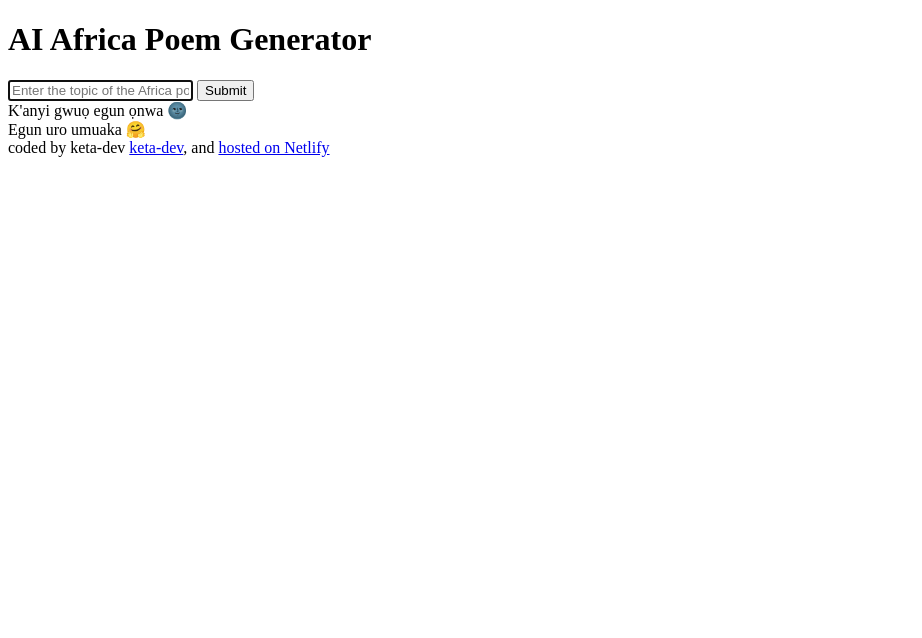
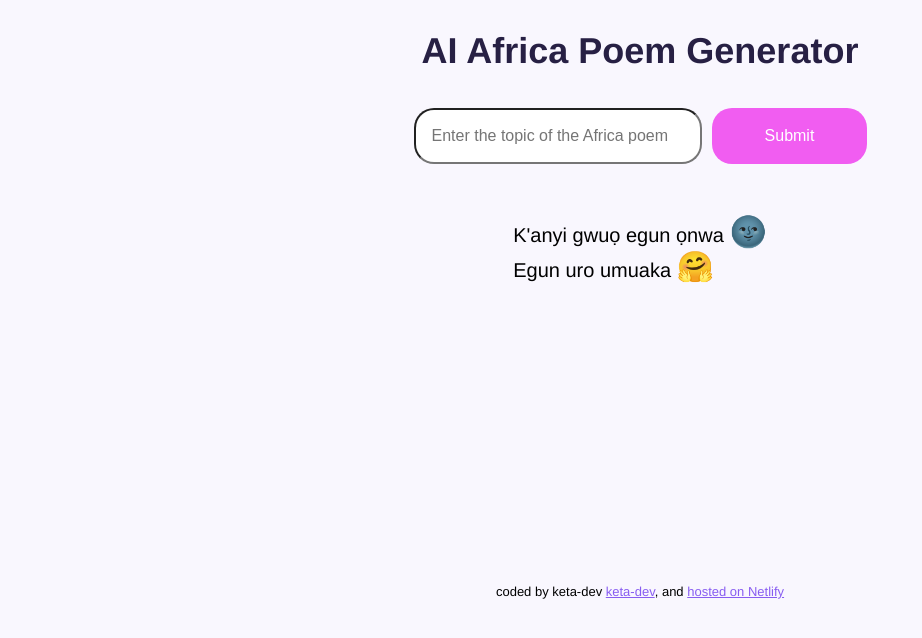
Before and after one commit to keta-dev/africa-poem-generator, a plain HTML site: page index.html in a window 1280 px wide. Shown: the whole page, without its empty margins (0-922 px from the left). Drawn offline with Linux system fonts and the light colour scheme.

Commit message:
styling complete

```diff
--- a/index.html
+++ b/index.html
@@ -4,6 +4,7 @@
 <head>
   <meta charset="UTF-8">
   <meta name="viewport" content="width=device-width, initial-scale=1.0">
+  <link rel="stylesheet" href="src/style.css">
   <title>AI African Poems</title>
 </head>
 
@@ -14,8 +15,8 @@
 
   <main>
     <form>
-      <input type="text" placeholder="Enter the topic of the Africa poem" autofocus required autocomplete="off"
-        class="instructions" />
+      <input type="text" placeholder="Enter the topic of the Africa poem" required autocomplete="off"
+        class="input-box" />
       <input type="submit" class="submit-button" />
     </form>
     <div class="icon-text">
--- /dev/null
+++ b/src/style.css
@@ -0,0 +1,94 @@
+body {
+  background-color: #f9f7fe;
+  font-family: Helvetica, Arial, sans-serif;
+}
+
+a {
+  color: #885df1;
+}
+
+.container {
+  margin: 120px auto;
+  max-width: 600px;
+}
+
+header {
+  margin-bottom: 30px;
+}
+
+main {
+  display: flex;
+  gap: 50px;
+  align-items: center;
+  flex-direction: column;
+}
+
+h1 {
+  text-align: center;
+  font-weight: 800;
+  font-size: 36px;
+  line-height: 1.5;
+  color: #272044;
+}
+
+form {
+  display: flex;
+}
+
+.hint {
+  line-height: 1.5;
+  margin-top: 5px;
+  opacity: 0.6;
+  font-size: 12px;
+}
+
+.input-box {
+  padding: 16px;
+  width: 80%;
+  font-size: 16px;
+  border-radius: 20px;
+  line-height: 20px;
+  color: #272044;
+}
+
+.submit-button {
+  margin-left: 10px;
+  background: #f15df1;
+  color: white;
+  border: none;
+  width: 200px;
+  font-size: 16px;
+  border-radius: 20px;
+  padding: 14px 24px;
+}
+
+.poem {
+  font-size: 16px;
+  background-color: #fff;
+  padding: 20px;
+  line-height: 2;
+  border-left: 3px solid #885df1;
+  box-shadow: 0px 4px 30px 0px rgba(39, 33, 66, 0.03);
+}
+
+.hidden {
+  display: none;
+}
+
+.poem strong {
+  color: #885df1;
+}
+
+.icon-text {
+  font-size: 20px;
+}
+
+.icon {
+  font-size: 30px;
+}
+
+footer {
+  text-align: center;
+  font-size: 13px;
+  margin-top: 300px;
+}
```
